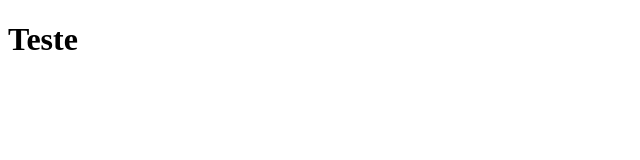
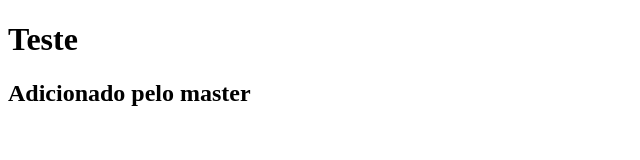
Before and after one commit to WesleyAlves2004/new-home-servicenow-raizen, a plain HTML site: page index.html in a window 1280 px wide. Shown: the whole page, without its empty margins (0-640 px from the left). Drawn offline with Linux system fonts and the light colour scheme.

Commit message:
h2 adicionado ao master

```diff
--- a/index.html
+++ b/index.html
@@ -10,5 +10,6 @@
 
 <body>
     <h1>Teste</h1>
+    <h2>Adicionado pelo master</h2>
 
 </html>
--- /dev/null
+++ b/style.css
@@ -0,0 +1,3 @@
+body {
+    background: blue;
+}
```
